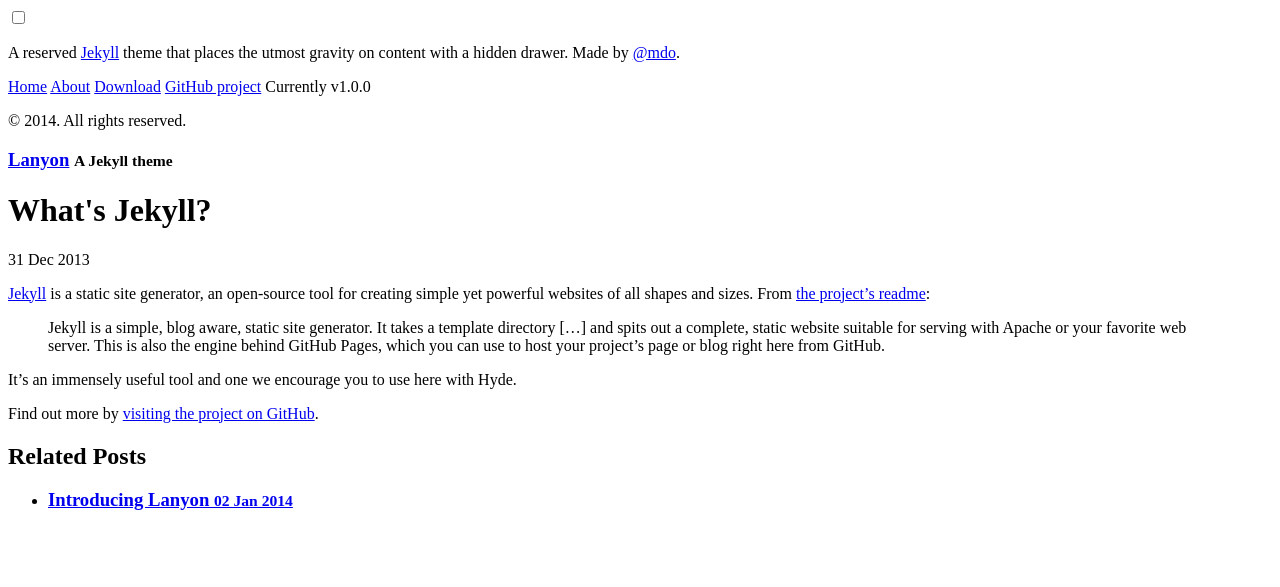
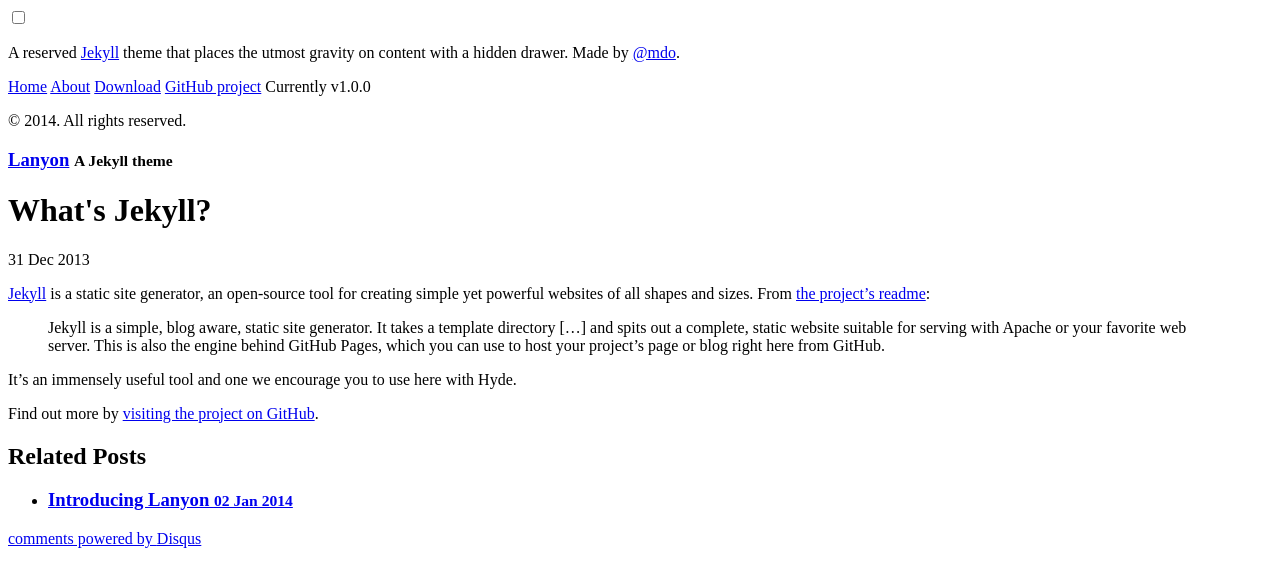
Before and after one commit to snakealpha/snakealpha.github.io, a Jekyll site: the page built from _posts/2013-12-31-whats-jekyll.md, in a window 1280 px wide. Shown: the top 587 px of the page. Built offline with Jekyll 4.4.1, drawn with Linux system fonts in a browser that asks for light colours; Markdown is read by kramdown in place of the engine named in the settings; comment, search, counter and statistics services are not loaded.

Commit message:
change theme color and add a disqus div into post page.

```diff
--- a/_layouts/default.html
+++ b/_layouts/default.html
@@ -3,7 +3,7 @@
 
   {% include head.html %}
 
-  <body>
+  <body class="theme-base-0f">
 
     {% include sidebar.html %}
 
--- a/_layouts/post.html
+++ b/_layouts/post.html
@@ -23,3 +23,18 @@
     {% endfor %}
   </ul>
 </div>
+
+<div id="disqus_thread"></div>
+<script type="text/javascript">
+/* * * CONFIGURATION VARIABLES: EDIT BEFORE PASTING INTO YOUR WEBPAGE * * */
+  var disqus_shortname = 'elecelf'; // required: replace example with your forum shortname
+
+  /* * * DON'T EDIT BELOW THIS LINE * * */
+  (function() {
+    var dsq = document.createElement('script'); dsq.type = 'text/javascript'; dsq.async = true;
+    dsq.src = '//' + disqus_shortname + '.disqus.com/embed.js';
+    (document.getElementsByTagName('head')[0] || document.getElementsByTagName('body')[0]).appendChild(dsq);
+  })();
+</script>
+<noscript>Please enable JavaScript to view the <a href="http://disqus.com/?ref_noscript">comments powered by Disqus.</a></noscript>
+<a href="http://disqus.com" class="dsq-brlink">comments powered by <span class="logo-disqus">Disqus</span></a>
```
